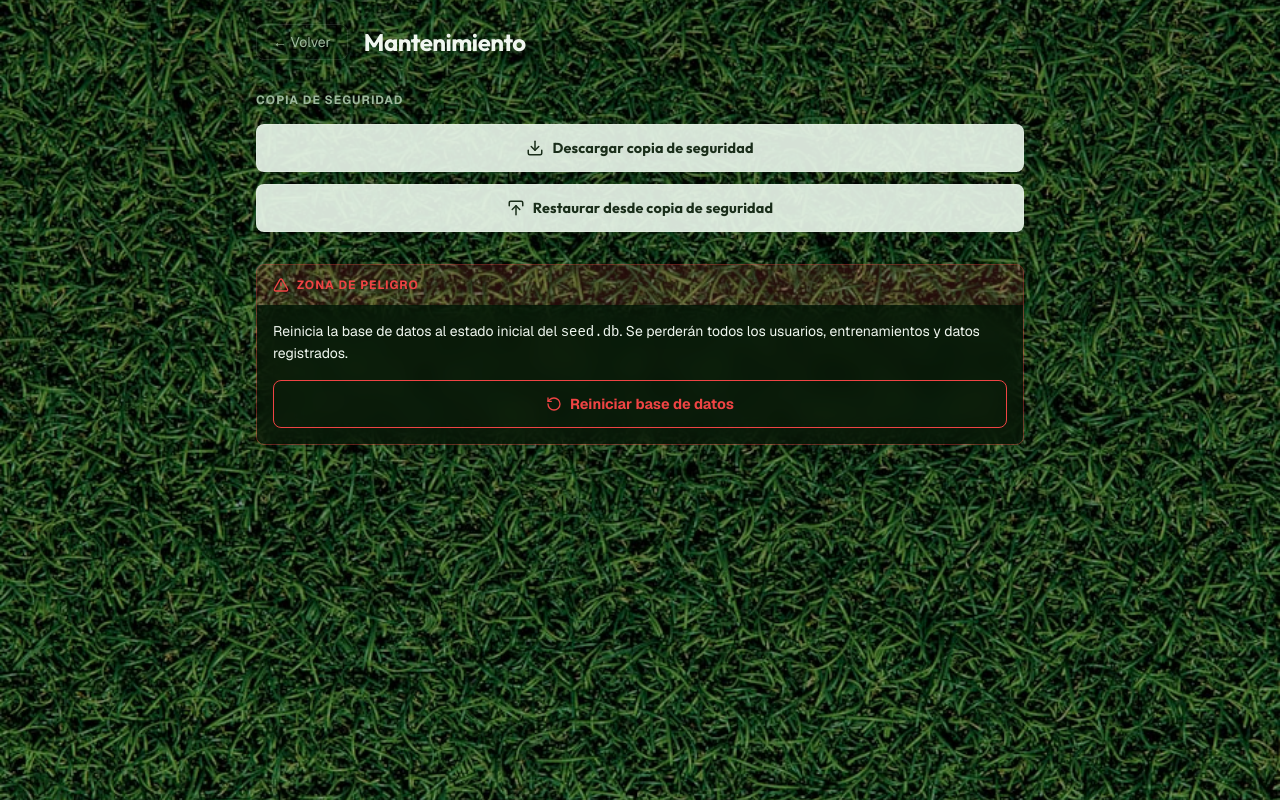
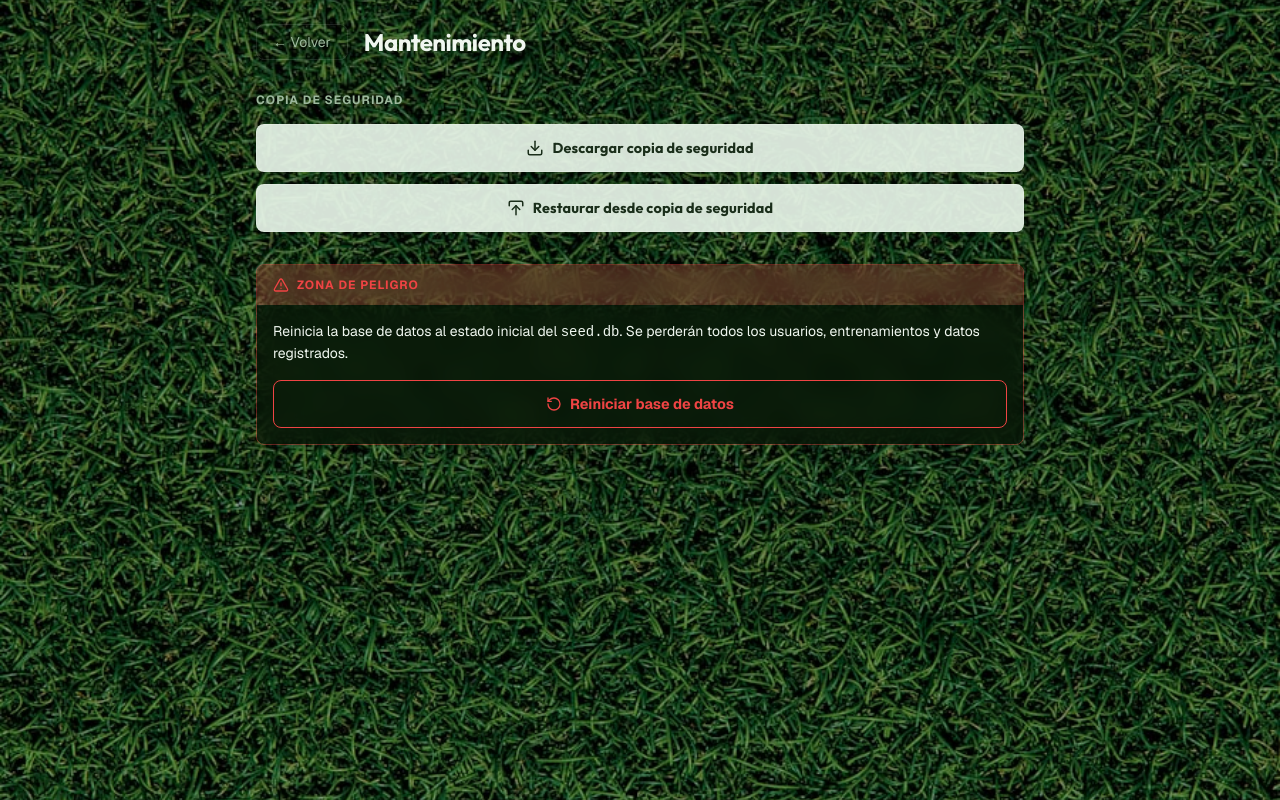
Before and after one commit to alsportia/irrompible, a Next.js app: page /admin/maintenance in a window 1280 px wide. Built offline with nearby package versions, Linux system fonts and the light colour scheme; no server answers; the database is empty.

Commit message:
fix: backdropFilter en header zona de peligro

```diff
--- a/src/components/AdminMaintenance.tsx
+++ b/src/components/AdminMaintenance.tsx
@@ -97,7 +97,7 @@ export default function AdminMaintenance() {
 
         {/* Danger zone */}
         <div style={{ marginTop: '2rem', border: '1px solid rgba(239,68,68,0.4)', borderRadius: 'var(--radius-md)', overflow: 'hidden' }}>
-          <div style={{ background: 'rgba(239,68,68,0.15)', padding: '0.75rem 1rem', display: 'flex', alignItems: 'center', gap: '0.5rem' }}>
+          <div style={{ background: 'rgba(239,68,68,0.25)', backdropFilter: 'blur(12px)', padding: '0.75rem 1rem', display: 'flex', alignItems: 'center', gap: '0.5rem' }}>
             <AlertTriangle size={16} color="#ef4444" />
             <span style={{ fontSize: '0.75rem', fontWeight: 700, textTransform: 'uppercase' as const, letterSpacing: '0.08em', color: '#ef4444' }}>Zona de peligro</span>
           </div>
```
